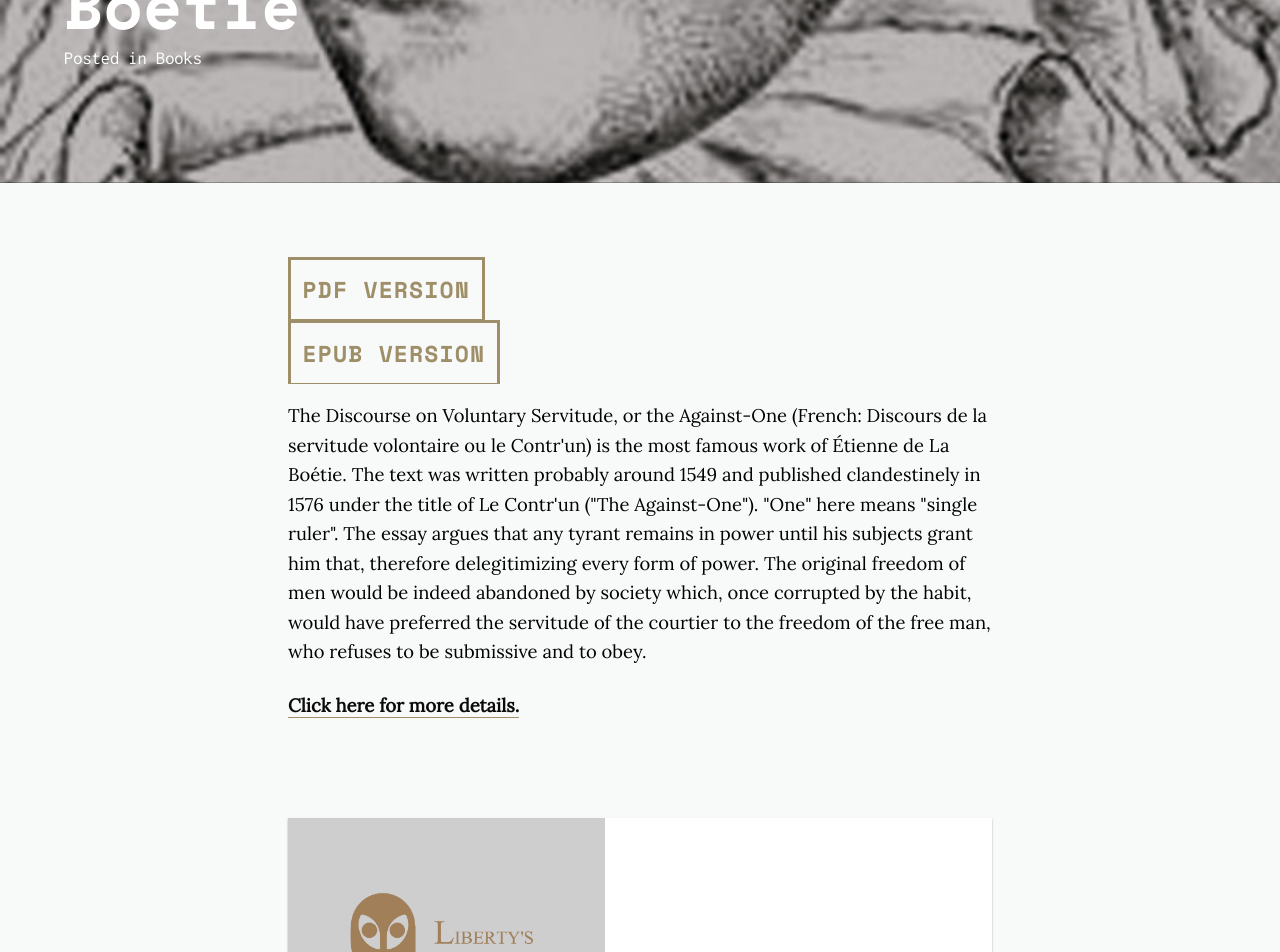
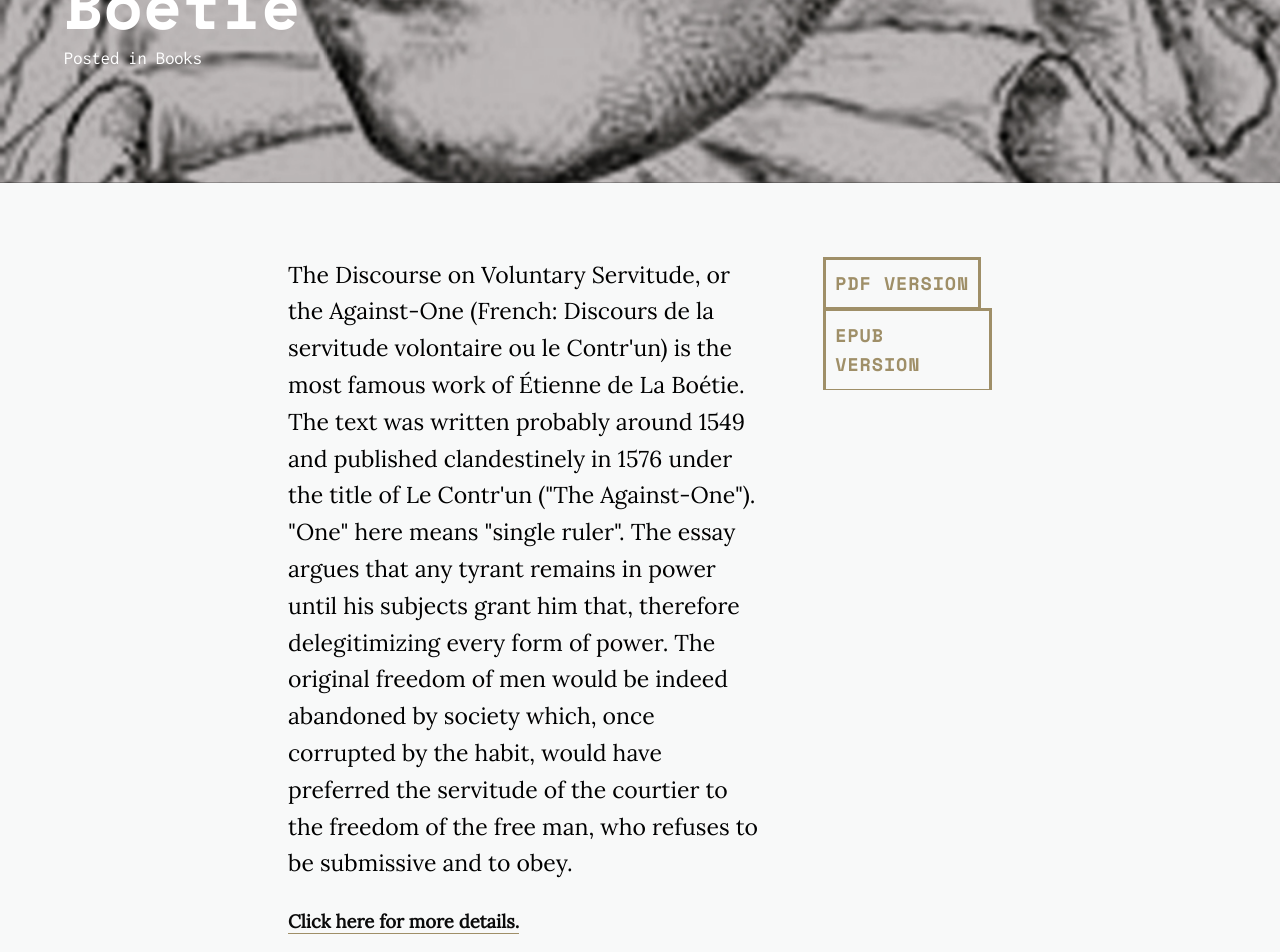
Before and after one commit to libertysowl/libertysowl.github.io, a Jekyll site: the page built from _posts/2017-01-21-servitude_book.markdown, in a window 1280 px wide and 1400 px high, scrolled down 461 px. Shown: the top 952 px of the window. Built offline with Jekyll 4.4.1, drawn with Linux system fonts in a browser that asks for light colours; nearby versions of some CDN libraries.

Commit message:
Signed-off-by: Martin Juno <Martin Juno>

```diff
--- a/_posts/2017-01-21-servitude_book.markdown
+++ b/_posts/2017-01-21-servitude_book.markdown
@@ -9,11 +9,21 @@ image: https://raw.githubusercontent.com/libertysowl/libertysowl.github.io/maste
 image-sm: https://raw.githubusercontent.com/libertysowl/libertysowl.github.io/master/images/etienne_de_la_boetie.jpg
 ---
 
+<div style="clear: both">
+
+<div id="posts_main">
+
+<p>The Discourse on Voluntary Servitude, or the Against-One (French: Discours de la servitude volontaire ou le Contr'un) is the most famous work of Étienne de La Boétie. The text was written probably around 1549 and published clandestinely in 1576 under the title of Le Contr'un ("The Against-One"). "One" here means "single ruler".
+The essay argues that any tyrant remains in power until his subjects grant him that, therefore delegitimizing every form of power. The original freedom of men would be indeed abandoned by society which, once corrupted by the habit, would have preferred the servitude of the courtier to the freedom of the free man, who refuses to be submissive and to obey.</p>
+<h4><a href="https://en.wikipedia.org/wiki/Discourse_on_Voluntary_Servitude"> Click here for more details.</a></h4>
+
+</div>
+
+<div id="posts_download">
 <a class="preview__more" href="https://drive.google.com/file/d/0B3RbVVPSsViuRTVJR05aQkFmamc">PDF version</a>
 <br>
 <a class="preview__more" href="https://drive.google.com/open?id=0B3RbVVPSsViuVXVaTmJybnRRcTg">ePub version</a>
 
+</div>
 
-<p>The Discourse on Voluntary Servitude, or the Against-One (French: Discours de la servitude volontaire ou le Contr'un) is the most famous work of Étienne de La Boétie. The text was written probably around 1549 and published clandestinely in 1576 under the title of Le Contr'un ("The Against-One"). "One" here means "single ruler".
-The essay argues that any tyrant remains in power until his subjects grant him that, therefore delegitimizing every form of power. The original freedom of men would be indeed abandoned by society which, once corrupted by the habit, would have preferred the servitude of the courtier to the freedom of the free man, who refuses to be submissive and to obey.</p>
-<h4><a href="https://en.wikipedia.org/wiki/Discourse_on_Voluntary_Servitude"> Click here for more details.</a></h4>
+<div>
```
